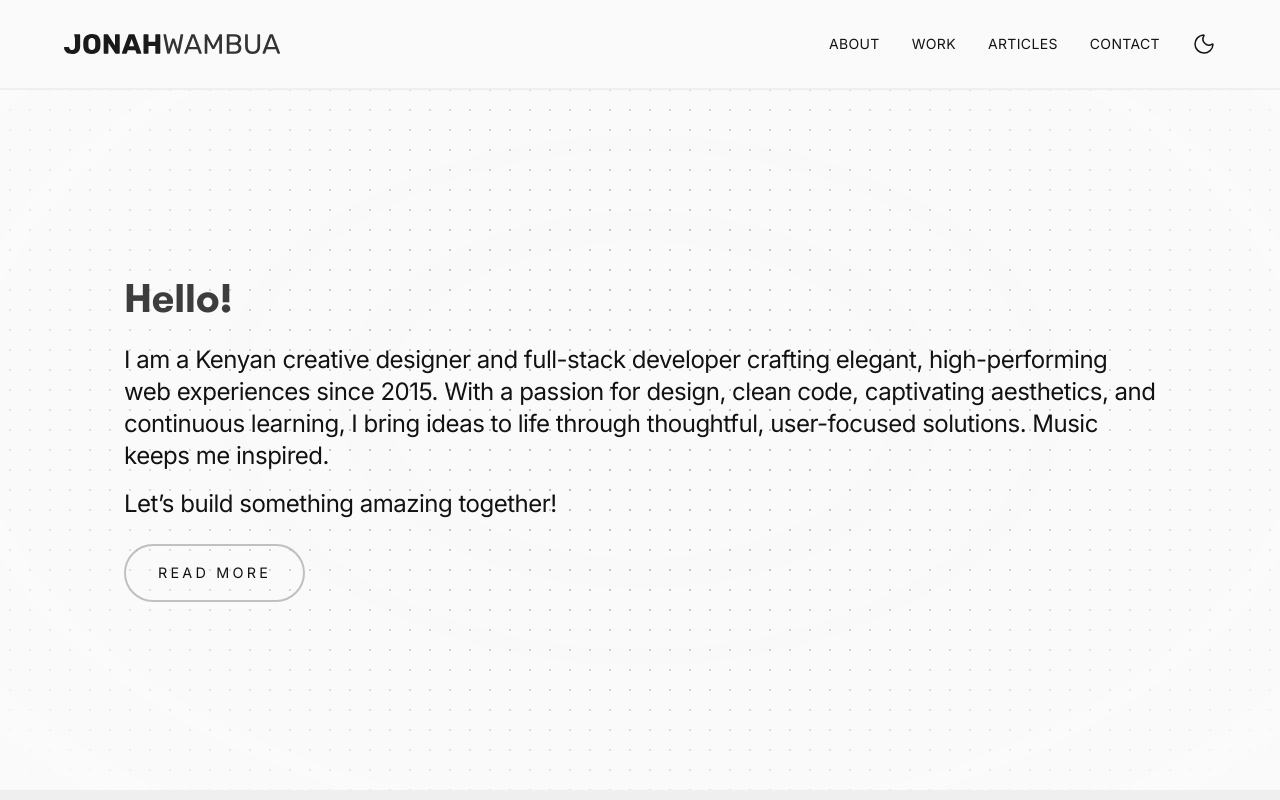
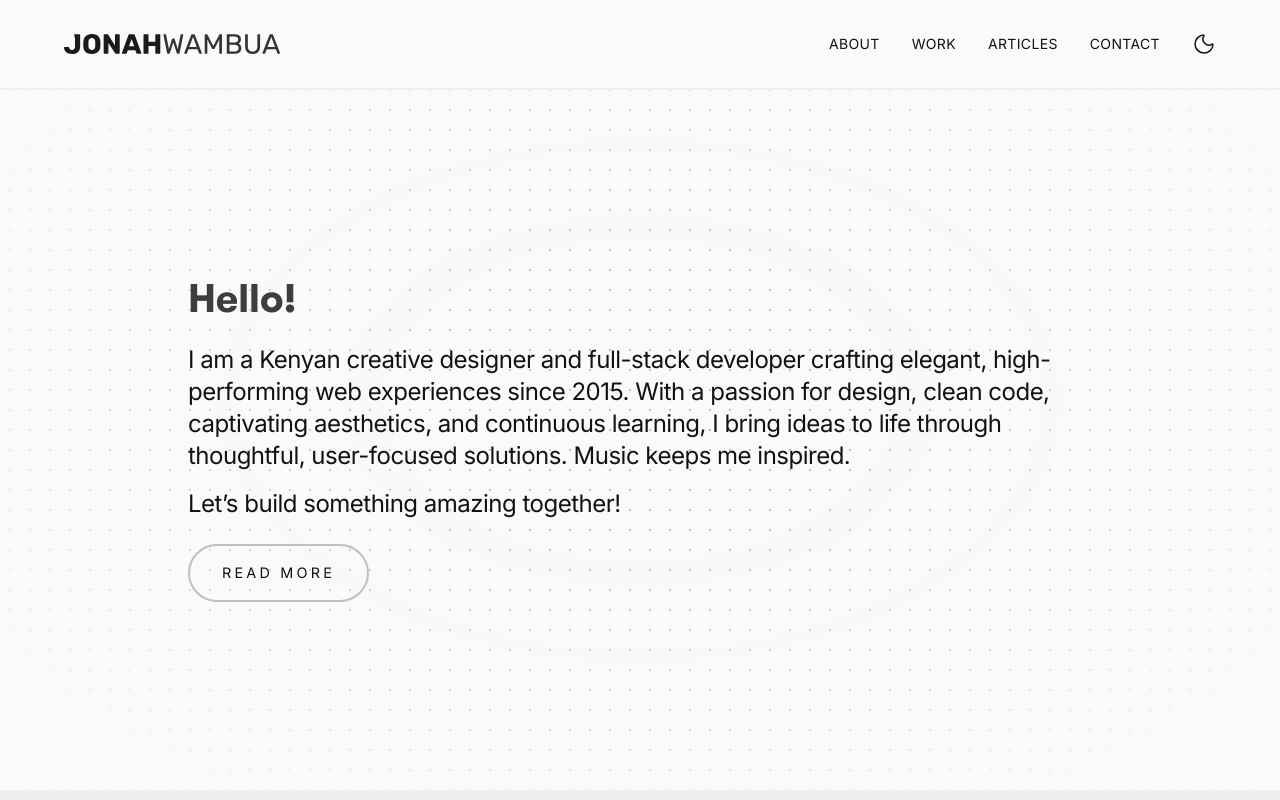
Before and after one commit to DJ-MrJay/profolio, a Next.js app: page /main in a window 1280 px wide. Shown: the top 800 px of the page. Built offline with nearby package versions, Linux system fonts and the light colour scheme.

Commit message:
Update sections

```diff
--- a/src/components/sections/Contact.tsx
+++ b/src/components/sections/Contact.tsx
@@ -4,10 +4,10 @@ import { useForm } from "react-hook-form";
 import { Input } from "../ui/input";
 import { Textarea } from "../ui/textarea";
 import { Button } from "../ui/button";
-import { Container } from "../Container";
 import { ContainerNarrow } from "../ContainerNarrow";
 import { motion } from "framer-motion";
 import { useState } from "react";
+import { Container } from "../Container";
 
 type FormValues = {
   fullname: string;
@@ -89,7 +89,6 @@ export default function ContactSection() {
             </motion.p>
           </div>
         </div>
-      </Container>
 
         <ContainerNarrow>
           <div className="form-container pt-[10%] md:pt-[5%]">
@@ -159,6 +158,7 @@ export default function ContactSection() {
             )}
           </div>
         </ContainerNarrow>
+      </Container>
     </section>
   );
 }
--- a/src/components/sections/Intro.tsx
+++ b/src/components/sections/Intro.tsx
@@ -1,9 +1,9 @@
 "use client";
 
 import Link from "next/link";
-import { ContainerNarrow } from "../ContainerNarrow";
 import { cn } from "../../lib/utils";
 import { motion } from "framer-motion";
+import { ContainerNarrow } from "../ContainerNarrow";
 
 export default function Intro() {
   return (
@@ -19,7 +19,7 @@ export default function Intro() {
       <div className="pointer-events-none absolute inset-0 flex items-center justify-center bg-[var(--background-color)] [mask-image:radial-gradient(ellipse_at_center,transparent_20%,var(--background-color))] -z-10" />
 
       {/* Content */}
-      <ContainerNarrow className="h-full p-0">
+      <ContainerNarrow className="h-full">
         <div className="flex h-full items-center justify-center">
           <div className="mx-auto space-y-4">
             <motion.h2
--- a/src/components/sections/Work.tsx
+++ b/src/components/sections/Work.tsx
@@ -214,8 +214,8 @@ export default function Work() {
           }}
         >
           I specialize in contract-based work, with occasional freelance
-            projects or personal endeavors driven by passion. Below are some of
-            my recent works:
+          projects or personal endeavors driven by passion. Below are some of my
+          recent works:
         </motion.p>
       </div>
 
```
Lines whose indentation alone changed are shown as unchanged.
